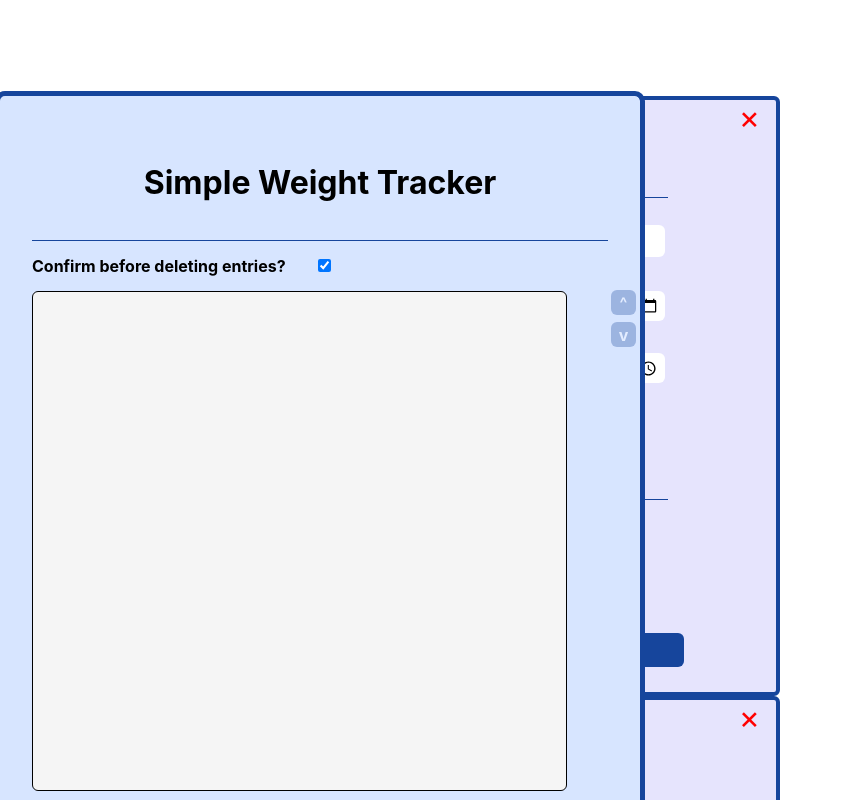
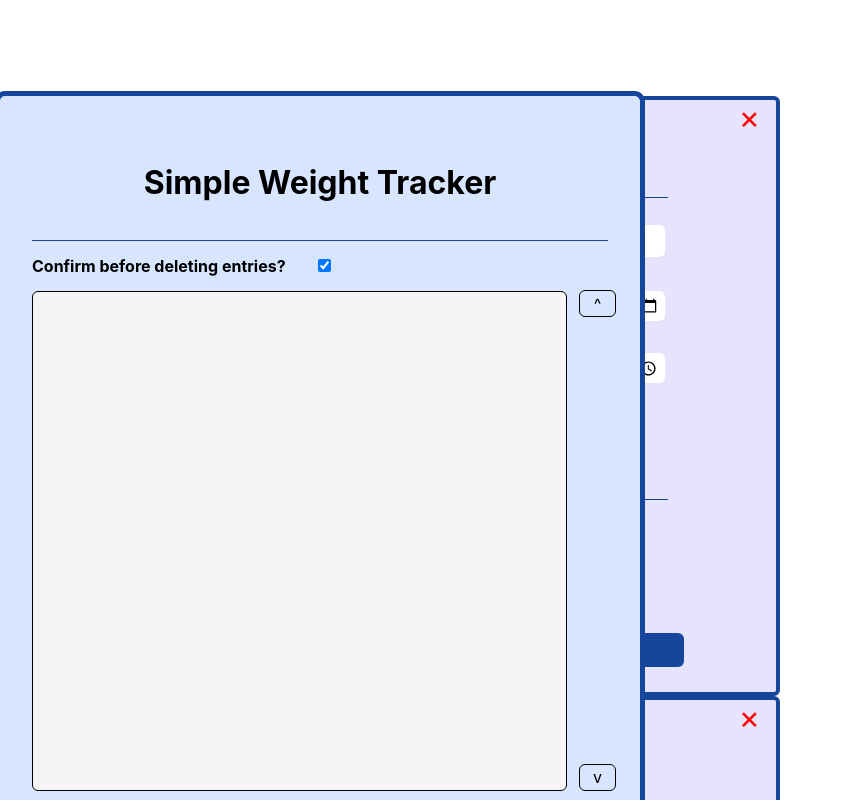
Before and after one commit to aziznal/react_weight_tracker, a React (Create React App) app: page / in a window 1280 px wide. Shown: the top 800 px of the page, without its empty margins (0-843 px from the left). Built offline with nearby package versions, Linux system fonts and the light colour scheme; no server answers.

Commit message:
Change scroll-to-end buttons positions and styles

```diff
--- a/src/components/WeightList/WeightList.js
+++ b/src/components/WeightList/WeightList.js
@@ -94,13 +94,13 @@ const WeightList = ({ entries, onDelete, askBeforeDelete, setAskBeforeDelete })
 
 			</div>
 
-			<button className="btn entry-list-scroll-to-top" onClick={scrollEntrySectionToTop}>
+			<span className="entry-list-scroll-to-top" onClick={scrollEntrySectionToTop}>
 				^
-			</button>
+			</span>
 
-			<button className="btn entry-list-scroll-to-bottom" onClick={scrollEntrySectionToBottom}>
+			<span className="entry-list-scroll-to-bottom" onClick={scrollEntrySectionToBottom}>
 				v
-			</button>
+			</span>
 
 		</div>
 	)
--- a/src/components/WeightList/weight-list-styles.scss
+++ b/src/components/WeightList/weight-list-styles.scss
@@ -6,7 +6,7 @@
 
 		position: absolute;
 
-		right: -1.75em;
+		right: -.5em;
 
 		display: flex;
 
@@ -15,27 +15,31 @@
 		align-items: center;
 		justify-content: center;
 
-
-		opacity: 0.3;
-
-		width: 25px;
+		width: 35px;
 		height: 25px;
 
 		margin: 0;
 		padding: 0;
 
-		transition: 250ms opacity ease;
+
+		background-color: none;
+
+		border: 1px solid black;
+		border-radius: 6px;
+
+		cursor: pointer;
+
+		transition: 150ms background-color ease;
 
 		&:hover {
-			opacity: 100%;
-			transform: none;	// To stop translate on hover from .btn class
+			background-color: #69b6ff;
 		}
 
 	}
 
 
 	.entry-list-scroll-to-bottom {
-		top: 4.1em;
+		bottom: 0;
 	}
 
 	.entry-list-scroll-to-top {
```
